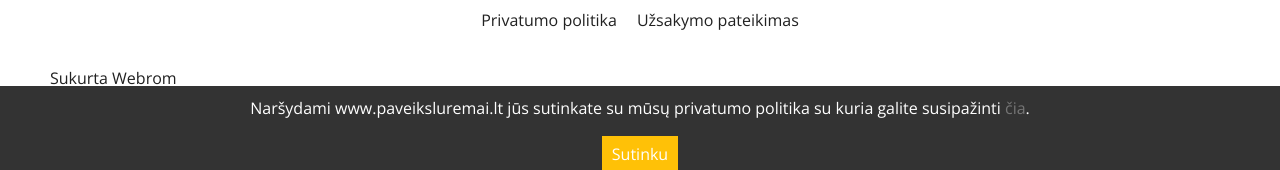
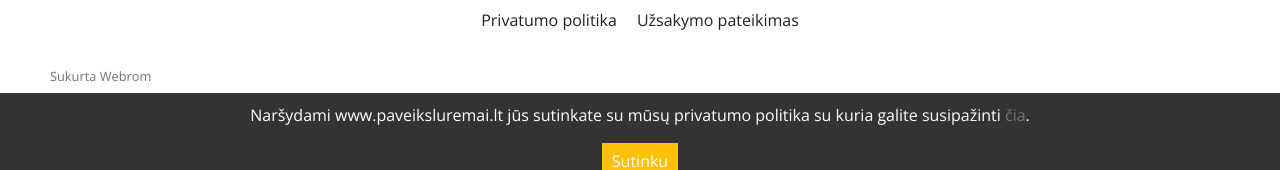
Before and after one commit to Romienas/reminimas, a React (Create React App) app: page /list in a window 1280 px wide. Shown: the part 249-419 px from the top of the page. Built offline with nearby package versions, Linux system fonts and the light colour scheme; no server answers; the database is empty.

Commit message:
add styles to footer signature

```diff
--- a/src/index.scss
+++ b/src/index.scss
@@ -1229,6 +1229,12 @@ select {
 	}
 }
 
+.footer__signature {
+	font-size: 0.8em;
+	color: $secodaryTextColor;
+	margin-bottom: 10px;
+}
+
 .privacy {
 	h3 {
 		margin: 30px 0 10px;
--- a/src/modules/footer.js
+++ b/src/modules/footer.js
@@ -8,7 +8,7 @@ export default class Footer extends React.Component {
                     <a href='/privacy' >Privatumo politika</a>
                     <a href='/'>Užsakymo pateikimas</a>
                 </div>
-                <div>
+                <div className='footer__signature'>
                     Sukurta <a href='https://webrom.lt' >Webrom</a>
                 </div>
             </div>
```
